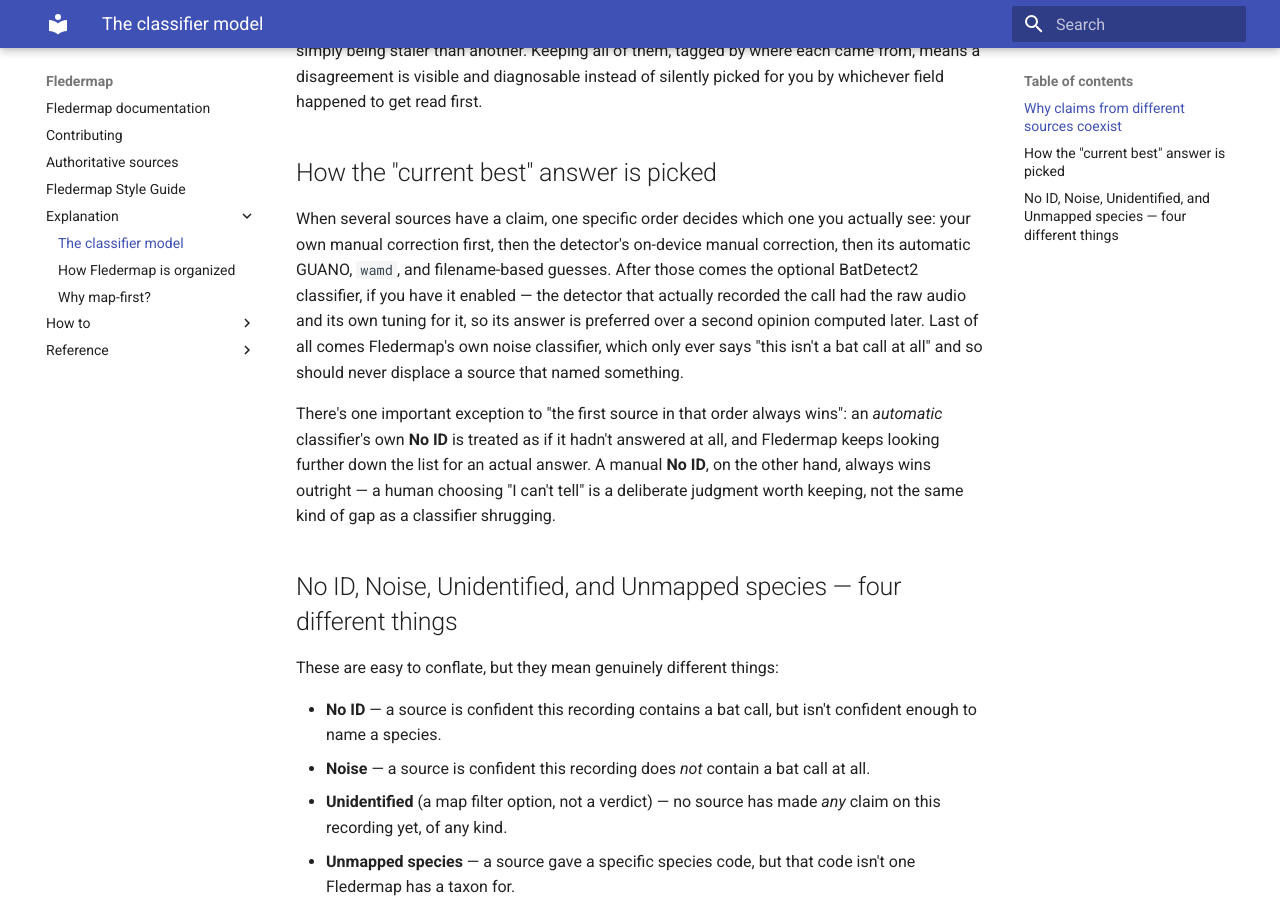
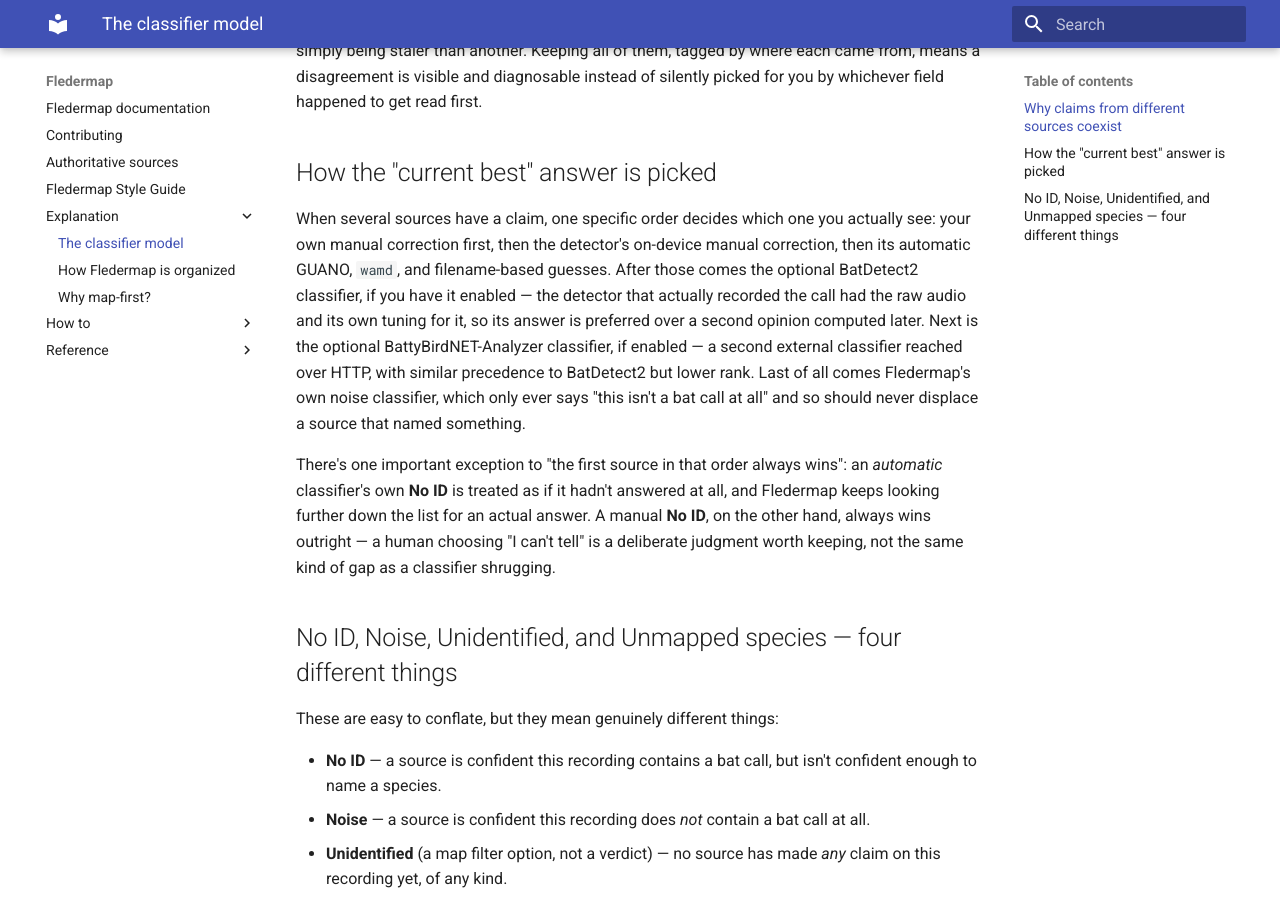
Before and after one commit to bytehexe/fledermap, an MkDocs documentation site: the page built from docs/explanation/classifier-model.md, in a window 1280 px wide and 900 px high, scrolled down 386 px. Built offline with MkDocs 1.6.1 and Material for MkDocs 9.7.7, drawn with Linux system fonts in a browser that asks for light colours.

Commit message:
docs: document the battybirdnet classifier integration
Add BattyBirdNET-Analyzer section to README describing the optional HTTP
server-based classifier. Update classifier-model.md precedence walkthrough
to include battybirdnet ranked below batdetect2 and above noise classifier.
Configuration documentation was completed by Task 2 and is verified accurate.

```diff
--- a/docs/explanation/classifier-model.md
+++ b/docs/explanation/classifier-model.md
@@ -24,9 +24,12 @@
 filename-based guesses. After those comes the optional BatDetect2
 classifier, if you have it enabled — the detector that actually recorded
 the call had the raw audio and its own tuning for it, so its answer is
-preferred over a second opinion computed later. Last of all comes
-Fledermap's own noise classifier, which only ever says "this isn't a bat
-call at all" and so should never displace a source that named something.
+preferred over a second opinion computed later. Next is the optional
+BattyBirdNET-Analyzer classifier, if enabled — a second external classifier
+reached over HTTP, with similar precedence to BatDetect2 but lower rank.
+Last of all comes Fledermap's own noise classifier, which only ever says
+"this isn't a bat call at all" and so should never displace a source that
+named something.
 
 There's one important exception to "the first source in that order always
 wins": an *automatic* classifier's own **No ID** is treated as if it
```
Also changed, not shown: README.md (+12 -0 lines).
